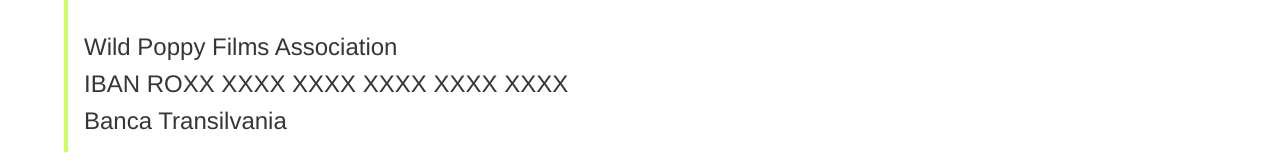
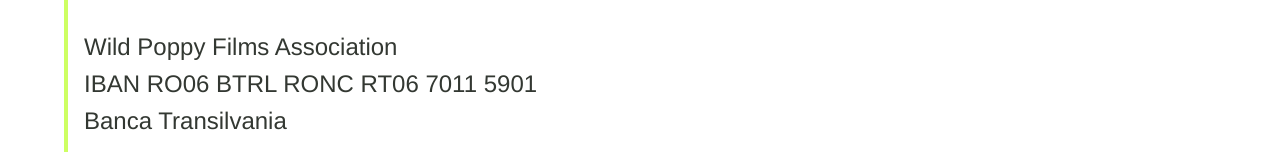
Before and after one commit to Septy2000/Wild-Poppy-Films-Website, a Next.js app in the folder wild-poppy-films-website/: page /support-us in a window 1280 px wide. Shown: the part 722-882 px from the top of the page. Built offline with nearby package versions, Linux system fonts and the light colour scheme.

Commit message:
Updated IBAN on Support Us page

```diff
--- a/wild-poppy-films-website/src/components/pages/SupportUsPage/SupportUsPage.tsx
+++ b/wild-poppy-films-website/src/components/pages/SupportUsPage/SupportUsPage.tsx
@@ -17,7 +17,7 @@
                     title: "BANK TRANSFER",
                     bankDetails: {
                         accountName: "Wild Poppy Films Association",
-                        iban: "IBAN ROXX XXXX XXXX XXXX XXXX XXXX",
+                        iban: "IBAN RO06 BTRL RONC RT06 7011 5901",
                         bank: "Banca Transilvania",
                     },
                 },
```
